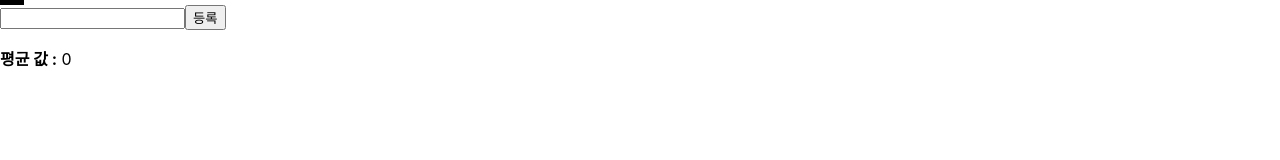
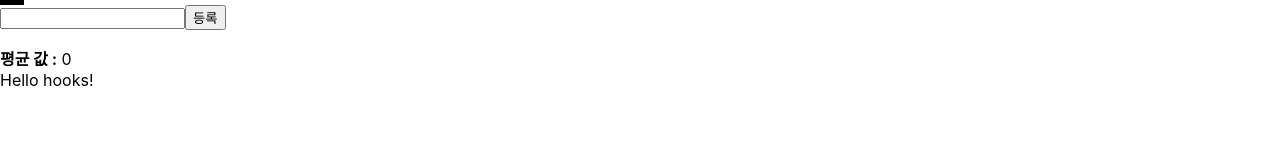
Before and after one commit to JaeWooook/ReactHookStudy, a React (Create React App) app in the folder hooks-study/: page / in a window 1280 px wide. Shown: the part 140-300 px from the top of the page. Built offline with nearby package versions, Linux system fonts and the light colour scheme.

Commit message:
add useInput, usePromise new hook, update readme

```diff
--- a/hooks-study/src/App.js
+++ b/hooks-study/src/App.js
@@ -4,6 +4,7 @@ import ContextSample from "./ContextSample";
 import UserStore from "./store/user";
 import Counter from "./Counter";
 import Average from "./Average";
+import UsePromiseSample from "./UsePromiseSample";
 
 function App() {
   const [visible, setVisible] = useState(false);
@@ -27,6 +28,9 @@ function App() {
       <div>
         <Average></Average>
       </div>
+      <div>
+        <UsePromiseSample />
+      </div>
     </UserStore>
   );
 }
--- a/hooks-study/src/Average.js
+++ b/hooks-study/src/Average.js
@@ -21,7 +21,7 @@ const Average = () => {
       const nextList = list.concat(parseInt(number));
       setList(nextList);
       setNumber("");
-      inputEl.current.focus(); //useRef를 사용하여 ref를 설정하면 useRef를 통해 만든 객체 안의 current값이 실제 엘리먼트를 가리키게 된다.
+      inputEl.current.focus();
     },
     [number, list]
   );
--- a/hooks-study/src/Info.js
+++ b/hooks-study/src/Info.js
@@ -1,21 +1,11 @@
-import React, { useContext, useReducer } from "react";
+import React, { useContext } from "react";
+import useInputs from "./useInput";
+import { UserContext } from "./store/user";
 
-import { UserContext } from "./store/user";
-function reducer(state, action) {
-  return {
-    ...state, //이전의 state들을 그대로 저장해주는것이다.
-    [action.name]: action.value,
-  };
-}
 const Info = () => {
   const context = useContext(UserContext);
-
-  const [state, dispatch] = useReducer(reducer, { name: "", nickname: "" }); //변경되는 값이 2개이다.
+  const [state, onChange] = useInputs({ name: "", nickname: "" }); //기존에 있었던 useReducer의 기능을 새로 useInputs hook을 생성해서 대체한다.
   const { name, nickname } = state;
-  const onChange = (e) => {
-    dispatch(e.target);
-  };
-  //대신에 useReducer를 이용해서 input태그를 관리하려면 각 태그들의 name이 필요하다 name은 물론 state와 동일해야하는것같다.
   return (
     <div>
       <div>
--- /dev/null
+++ b/hooks-study/src/UsePromiseSample.js
@@ -0,0 +1,21 @@
+import React from "react";
+import usePromise from "./usePromise";
+
+const wait = () => {
+  //3초 후에 끝나는 프로미스를 반환
+  return new Promise((resolve) =>
+    setTimeout(() => resolve("Hello hooks!"), 3000)
+  );
+};
+
+const UsePromiseSample = () => {
+  const [loading, resolved, error] = usePromise(wait, []);
+
+  if (loading) return <div>로딩중..!</div>;
+  if (error) return <div>에러 발생!</div>;
+  if (!resolved) return null;
+
+  return <div>{resolved}</div>;
+};
+
+export default UsePromiseSample;
--- /dev/null
+++ b/hooks-study/src/useInput.js
@@ -0,0 +1,16 @@
+import { useReducer } from "react";
+
+function reducer(state, action) {
+  return {
+    ...state,
+    [action.name]: action.value,
+  };
+}
+
+export default function useInputs(initialForm) {
+  const [state, dispatch] = useReducer(reducer, initialForm);
+  const onChange = (e) => {
+    dispatch(e.target);
+  };
+  return [state, onChange];
+}
--- /dev/null
+++ b/hooks-study/src/usePromise.js
@@ -0,0 +1,27 @@
+import { useState, useEffect } from "react";
+
+export default function usePromise(promiseCreator, deps) {
+  //프로미스 함수를 생성하는 promiseCreator
+  const [resolved, setResolved] = useState(null);
+  const [loading, setLoading] = useState(false);
+  const [error, setError] = useState(null);
+
+  const process = async () => {
+    setLoading(true);
+    try {
+      const result = await promiseCreator();
+      setResolved(result);
+    } catch (e) {
+      setError(e);
+    }
+    setLoading(false);
+  };
+
+  useEffect(() => {
+    process();
+  }, deps); //언제 프로미스를 새로만들지에 대한 deps배열이다. 기본 값은 비어있는 배열이다.
+  //비어있는 배열이기 때문에 가장 처음에 렌더링 될때만 실행된다.
+  //useEffect를 사용할때는 async 를 사용해서는 안된다. 뒷정리 함수를 반환해야되는데
+  //async를 사용하면 함수가 아닌 프로미스를 반환하기 때문에 오류가 발생한다.
+  return [loading, resolved, error];
+}
```
Also changed, not shown: 1 other file (tests, documents, lock files or other folders).
